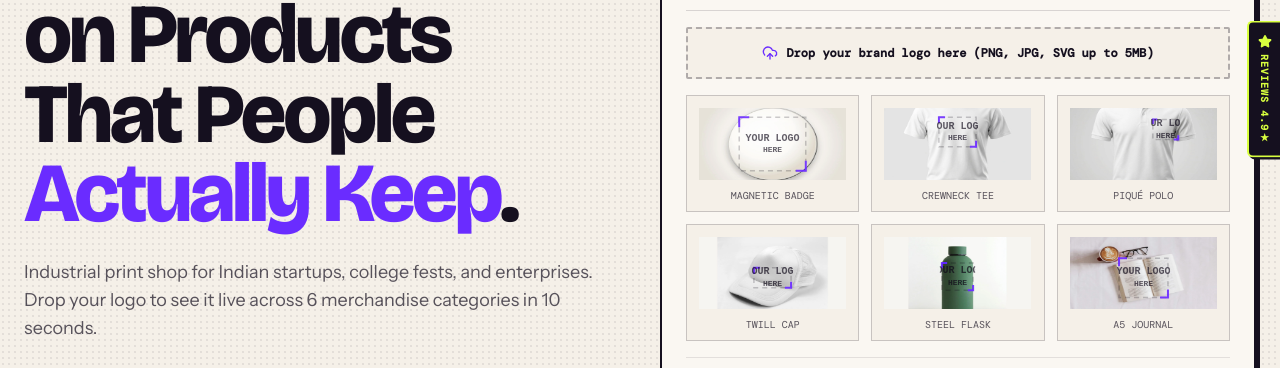
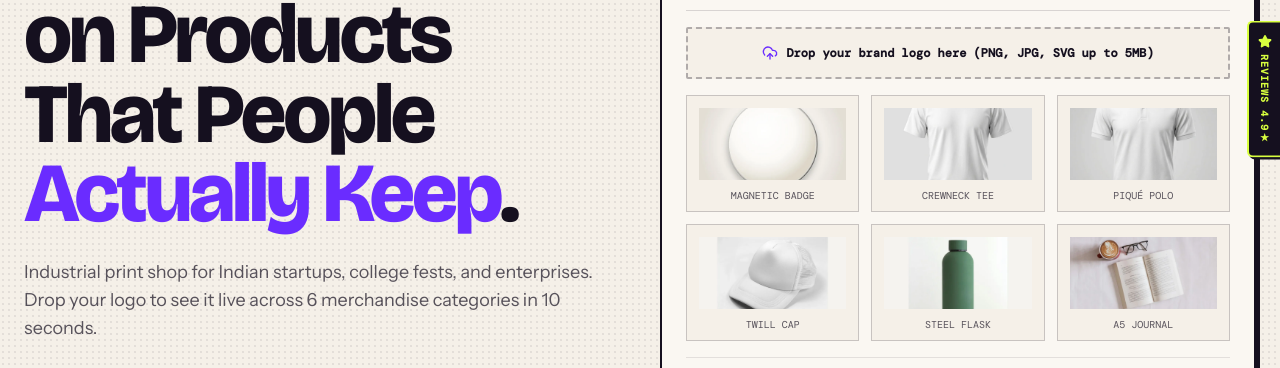
Before and after one commit to harsh0x/Purple-Friday, a Next.js app: page / in a window 1280 px wide. Shown: the part 311-679 px from the top of the page. Built offline with nearby package versions, Linux system fonts and the light colour scheme; no server answers; the database is empty.

Commit message:
feat(step 1): isolate customer logo strictly to hero preview and remove logo leaking

```diff
--- a/src/components/mockup/ProductMockup.tsx
+++ b/src/components/mockup/ProductMockup.tsx
@@ -1,7 +1,6 @@
 "use client";
 
 import React, { useEffect, useRef, useState } from "react";
-import { useCustomerLogo } from "@/hooks/useCustomerLogo";
 import {
   renderMockupToCanvas,
   PrintArea,
@@ -227,10 +226,8 @@ export function ProductMockup({
   const containerRef = useRef<HTMLDivElement | null>(null);
   const [isRendered, setIsRendered] = useState(false);
 
-  // Sync with global customer logo store
-  const { logoUrl: sessionLogo } = useCustomerLogo();
-  const effectiveLogo =
-    logoUrl !== undefined ? logoUrl || null : sessionLogo || null;
+  // Only render a dynamic composite if an explicit logo is passed via props (e.g. Hero preview)
+  const effectiveLogo = logoUrl ? logoUrl : null;
 
   // Resolve canonical slug
   let resolvedSlug = explicitSlug || "";
@@ -262,6 +259,10 @@ export function ProductMockup({
     let isCancelled = false;
 
     const render = async () => {
+      if (!effectiveLogo) {
+        setIsRendered(false);
+        return;
+      }
       const canvas = canvasRef.current;
       const container = containerRef.current;
       if (!canvas || !container) return;
@@ -318,15 +319,14 @@ export function ProductMockup({
       ref={containerRef}
       className={`relative overflow-hidden flex items-center justify-center bg-paper-pure select-none ${className}`}
     >
-      {/* Real photographic canvas */}
+      {effectiveLogo ? (
+        <>
           <canvas
             ref={canvasRef}
             className={`w-full h-full object-contain transition-opacity duration-300 ${
               isRendered ? "opacity-100" : "opacity-0"
             }`}
           />
-
-      {/* Instant static fallback while canvas initializes */}
           {!isRendered && (
             // eslint-disable-next-line @next/next/no-img-element
             <img
@@ -336,8 +336,17 @@ export function ProductMockup({
               loading="lazy"
             />
           )}
+        </>
+      ) : (
+        // eslint-disable-next-line @next/next/no-img-element
+        <img
+          src={staticFallback}
+          alt={resolvedSlug}
+          className="w-full h-full object-contain pointer-events-none"
+          loading="lazy"
+        />
+      )}
 
-      {/* Editorial preview chip */}
       {showBadge && (
         <span className="absolute bottom-2 left-2 z-10 px-2 py-0.5 font-mono text-[9px] font-bold uppercase tracking-wider bg-ink/80 text-white rounded-xs backdrop-blur-xs">
           Studio Proof
--- a/src/components/product/ProductGallery.tsx
+++ b/src/components/product/ProductGallery.tsx
@@ -2,9 +2,8 @@
 
 import React, { useState, useEffect, useRef } from "react";
 import * as Dialog from "@radix-ui/react-dialog";
-import { Maximize2, X, ChevronLeft, ChevronRight, Sparkles, ZoomIn } from "lucide-react";
+import { Maximize2, X, ChevronLeft, ChevronRight, ZoomIn } from "lucide-react";
 import { ProductMockup } from "@/components/mockup/ProductMockup";
-import { useCustomerLogo } from "@/hooks/useCustomerLogo";
 
 interface ProductGalleryProps {
   template: string;
@@ -21,7 +20,6 @@ export function ProductGallery({
   productName,
   isApparel = false,
 }: ProductGalleryProps) {
-  const { logoUrl } = useCustomerLogo();
   const [activeView, setActiveView] = useState<"front" | "back">("front");
   const [isZooming, setIsZooming] = useState<boolean>(false);
   const [zoomPos, setZoomPos] = useState({ x: 50, y: 50 });
@@ -65,14 +63,6 @@ export function ProductGallery({
         <span className="absolute top-2 right-2 font-mono text-[10px] text-ink/30 z-10 pointer-events-none">
           {activeView === "front" ? "VIEW: FRONT" : "VIEW: REAR"} +
         </span>
-
-        {/* Customer Logo Notification Badge */}
-        {logoUrl && (
-          <div className="absolute top-3 left-1/2 -translate-x-1/2 z-20 inline-flex items-center gap-1.5 border border-ink bg-spot-lime px-2.5 py-0.5 text-[11px] font-mono font-bold text-ink shadow-stamp-sm">
-            <Sparkles className="h-3 w-3" />
-            Live Logo Projected
-          </div>
-        )}
 
         {/* Real Product Photo with Logo Compositing */}
         <div className="h-full w-full p-4 flex items-center justify-center relative">
```
Also changed, not shown: 1 other file (tests, documents, lock files or other folders). Lines whose indentation alone changed are shown as unchanged.
